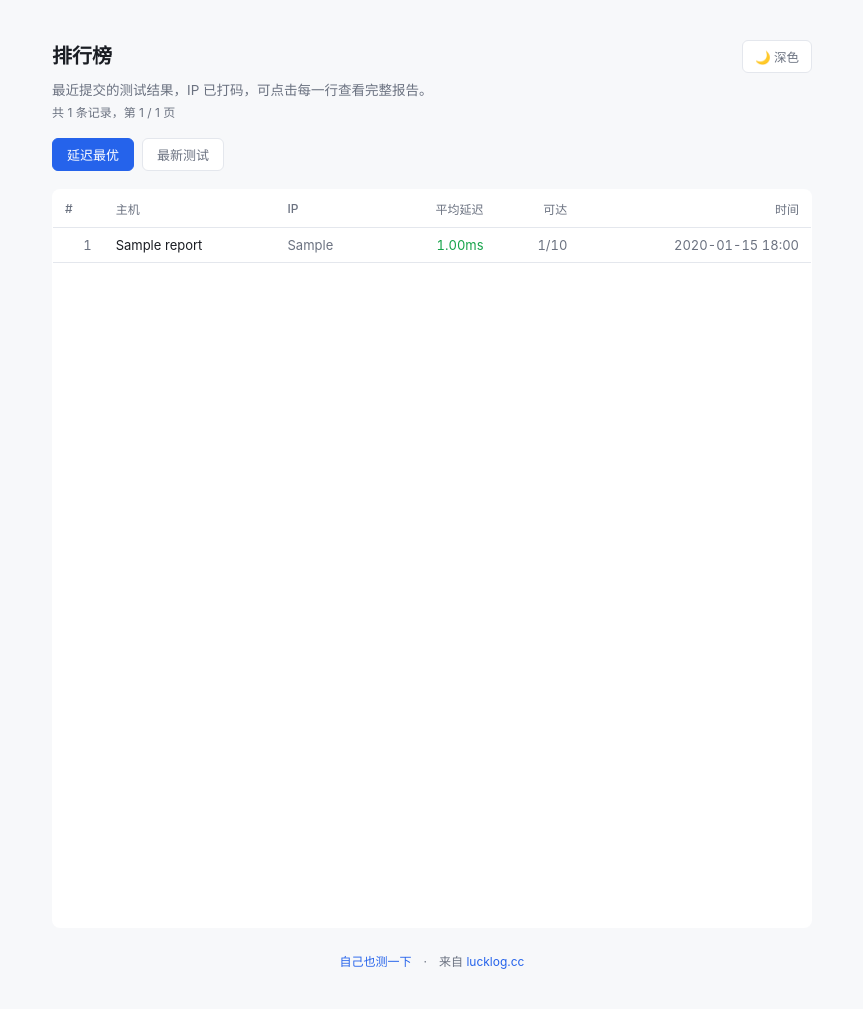
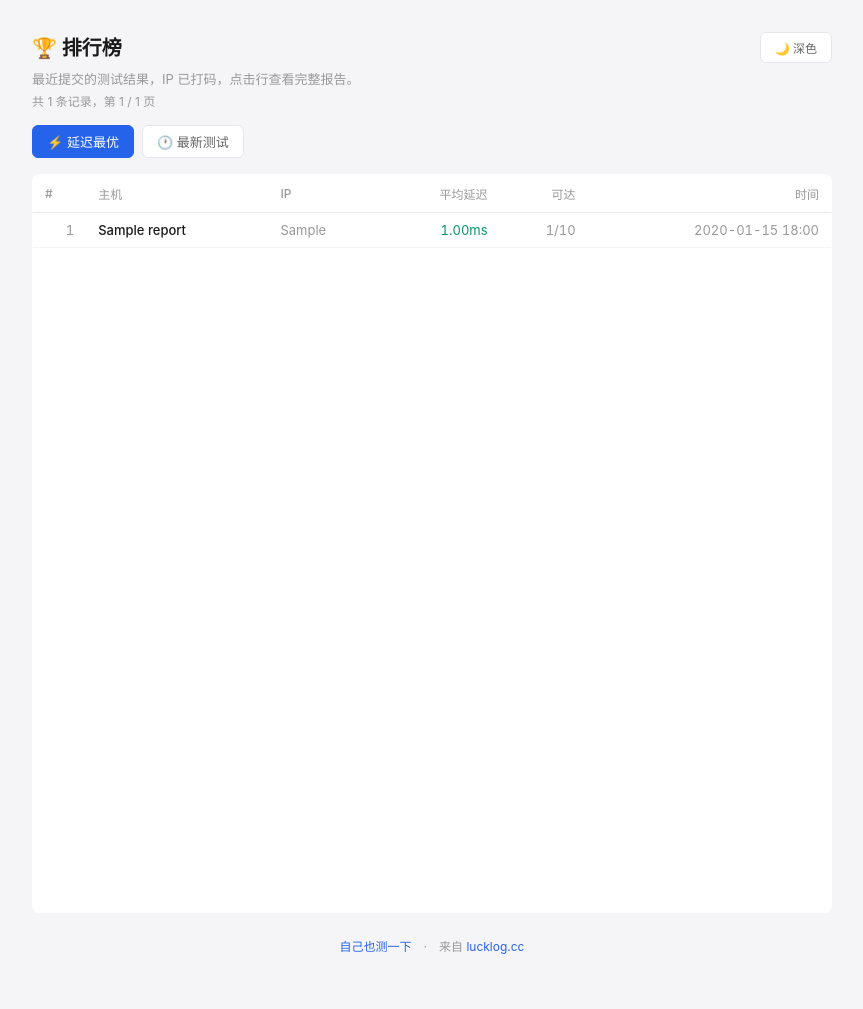
Before and after one commit to se-tang/TCPbench, a FastAPI app: page /leaderboard in a window 1280 px wide. Shown: the whole page, without its empty margins (208-1071 px from the left). After the commit the page ends 954 px from the top, so only its background shows below. Run offline with FastAPI, Linux system fonts and the light colour scheme; tables that the repository leaves empty hold one stand-in row (values such as "Sample post").

Commit message:
update leaderboard style to match report page

```diff
--- a/backend/templates/leaderboard.html
+++ b/backend/templates/leaderboard.html
@@ -4,87 +4,64 @@
 <meta charset="UTF-8">
 <title>排行榜 · TCP Bench</title>
 <link rel="icon" type="image/svg+xml" href="/static/favicon.svg">
-<meta name="viewport" content="width=device-width, initial-scale=1">
-<script>
-// 尽早读取主题偏好并设置，避免切到深色前先闪一下浅色
-(function(){
-  try {
-    var t = localStorage.getItem('tcpbench-theme');
-    if (t === 'dark') document.documentElement.setAttribute('data-theme', 'dark');
-  } catch (e) {}
-})();
-</script>
+<meta name="viewport" content="width=device-width,initial-scale=1">
 <style>
-  :root {
-    --bg: #f7f8fa; --card: #fff; --border: #e4e7ed;
-    --text: #1a1d23; --dim: #6b7280; --accent: #2563eb;
-    --green: #16a34a; --orange: #ea580c; --red: #dc2626;
-    --row-hover: #f5f6f8;
-  }
-  html[data-theme="dark"] {
-    --bg: #0d1117; --card: #161b22; --border: #30363d;
-    --text: #c9d1d9; --dim: #8b949e; --accent: #58a6ff;
-    --green: #3fb950; --orange: #d29922; --red: #f85149;
-    --row-hover: #1c2128;
-  }
-  * { box-sizing: border-box; }
-  body {
-    margin: 0; padding: 40px 16px; background: var(--bg); color: var(--text);
-    font-family: -apple-system, BlinkMacSystemFont, "Segoe UI", "PingFang SC", "Microsoft YaHei", sans-serif;
-    transition: background .15s, color .15s;
-  }
-  .wrap { max-width: 760px; margin: 0 auto; }
-  .top { display: flex; justify-content: space-between; align-items: flex-start; flex-wrap: wrap; gap: 10px; margin-bottom: 6px; }
-  h1 { font-size: 20px; margin: 0; }
-  .theme-btn {
-    background: var(--card); border: 1px solid var(--border); color: var(--dim);
-    border-radius: 6px; padding: 6px 12px; font-size: 12.5px; cursor: pointer;
-  }
-  .theme-btn:active { opacity: .7; }
-  p.sub { color: var(--dim); margin: 6px 0 4px; font-size: 13.5px; }
-  p.count { color: var(--dim); margin: 0 0 18px; font-size: 12px; }
-  .tabs { display: flex; gap: 8px; margin-bottom: 18px; }
-  .tab {
-    font-size: 13px; padding: 6px 14px; border-radius: 6px; text-decoration: none;
-    color: var(--dim); background: var(--card); border: 1px solid var(--border);
-  }
-  .tab.active { color: #fff; background: var(--accent); border-color: var(--accent); }
-  table { width: 100%; border-collapse: collapse; background: var(--card); border: 1px solid var(--border); border-radius: 8px; overflow: hidden; font-size: 13px; }
-  th { text-align: left; color: var(--dim); font-weight: 500; padding: 10px 12px; border-bottom: 1px solid var(--border); font-size: 12px; white-space: nowrap; }
-  td { padding: 9px 12px; border-bottom: 1px solid var(--border); white-space: nowrap; }
-  tr:last-child td { border-bottom: none; }
-  tr:hover td { background: var(--row-hover); }
-  tr.filler td { border-bottom-color: transparent; color: transparent; user-select: none; pointer-events: none; }
-  a.row-link { color: var(--text); text-decoration: none; }
-  a.row-link:hover { color: var(--accent); }
-  .num { text-align: right; font-variant-numeric: tabular-nums; }
-  .green { color: var(--green); } .orange { color: var(--orange); } .red { color: var(--red); } .gray { color: var(--dim); }
-  .empty { color: var(--dim); text-align: center; padding: 40px 0; }
-  html { scroll-behavior: smooth; }
-  .pager { display: flex; justify-content: center; align-items: center; gap: 4px; margin-top: 20px; flex-wrap: wrap; scroll-margin-top: 24px; }
-  .pager a, .pager span {
-    min-width: 30px; text-align: center; padding: 5px 8px; border-radius: 6px; font-size: 12.5px;
-    text-decoration: none; color: var(--dim); border: 1px solid var(--border); background: var(--card);
-  }
-  .pager a:hover { color: var(--accent); }
-  .pager .current { color: #fff; background: var(--accent); border-color: var(--accent); }
-  .pager .ellipsis { border: none; background: none; }
-  .footer { margin-top: 24px; color: var(--dim); font-size: 12px; text-align: center; }
-  .footer a { color: var(--accent); text-decoration: none; }
+*,*::before,*::after{box-sizing:border-box;margin:0;padding:0}
+body{font-family:-apple-system,BlinkMacSystemFont,"Segoe UI",Roboto,"PingFang SC",sans-serif;background:#f5f5f7;color:#1a1a1a;padding:32px 16px;min-height:100vh}
+.wrap{max-width:800px;margin:0 auto}
+.top{display:flex;justify-content:space-between;align-items:flex-start;flex-wrap:wrap;gap:10px;margin-bottom:6px}
+.top h1{font-size:20px;font-weight:700;margin:0}
+.theme-btn{font-family:inherit;font-size:12px;font-weight:500;padding:6px 14px;border-radius:6px;border:1px solid #e5e7eb;background:#fff;color:#666;cursor:pointer}
+.theme-btn:active{opacity:.7}
+p.sub{color:#999;margin:6px 0 4px;font-size:13px}
+p.count{color:#999;margin:0 0 16px;font-size:12px}
+.tabs{display:flex;gap:8px;margin-bottom:16px}
+.tab{font-size:13px;padding:6px 14px;border-radius:6px;text-decoration:none;color:#666;background:#fff;border:1px solid #e5e7eb}
+.tab.active{color:#fff;background:#2563eb;border-color:#2563eb}
+table{width:100%;border-collapse:collapse;background:#fff;border:1px solid #e5e7eb;border-radius:8px;overflow:hidden;font-size:13px}
+th{text-align:left;color:#999;font-weight:500;padding:10px 12px;border-bottom:1px solid #e5e7eb;font-size:12px;white-space:nowrap}
+td{padding:9px 12px;border-bottom:1px solid #f3f4f6;white-space:nowrap}
+tr:last-child td{border-bottom:none}
+tr:hover td{background:#fafbfc}
+tr.filler td{border-bottom-color:transparent;color:transparent;user-select:none}
+a.row-link{color:#1a1a1a;text-decoration:none;font-weight:500}
+a.row-link:hover{color:#2563eb}
+.num{text-align:right;font-variant-numeric:tabular-nums}
+.green{color:#059669}.orange{color:#d97706}.red{color:#dc2626}.gray{color:#999}
+.empty{color:#999;text-align:center;padding:40px 0}
+.pager{display:flex;justify-content:center;align-items:center;gap:4px;margin-top:20px;flex-wrap:wrap}
+.pager a,.pager span{min-width:30px;text-align:center;padding:5px 8px;border-radius:6px;font-size:12.5px;text-decoration:none;color:#666;border:1px solid #e5e7eb;background:#fff}
+.pager a:hover{color:#2563eb}
+.pager .current{color:#fff;background:#2563eb;border-color:#2563eb}
+.pager .ellipsis{border:none;background:none}
+.footer{margin-top:24px;color:#999;font-size:12px;text-align:center}
+.footer a{color:#2563eb;text-decoration:none}
+html[data-theme="dark"]{background:#0d1117;color:#c9d1d9}
+html[data-theme="dark"] .theme-btn{background:#161b22;border-color:#30363d;color:#8b949e}
+html[data-theme="dark"] .tab{background:#161b22;border-color:#30363d;color:#8b949e}
+html[data-theme="dark"] .tab.active{background:#2563eb;color:#fff}
+html[data-theme="dark"] table{background:#161b22;border-color:#30363d}
+html[data-theme="dark"] th{color:#8b949e;border-color:#30363d}
+html[data-theme="dark"] td{border-color:#21262d}
+html[data-theme="dark"] tr:hover td{background:#1c2128}
+html[data-theme="dark"] a.row-link{color:#c9d1d9}
+html[data-theme="dark"] a.row-link:hover{color:#58a6ff}
+html[data-theme="dark"] .pager a,.pager span{background:#161b22;border-color:#30363d;color:#8b949e}
+html[data-theme="dark"] .pager .current{background:#2563eb;color:#fff}
 </style>
 </head>
 <body>
 <div class="wrap">
   <div class="top">
-    <h1>排行榜</h1>
+    <h1>🏆 排行榜</h1>
     <button class="theme-btn" id="themeBtn">🌙 深色</button>
   </div>
-  <p class="sub">最近提交的测试结果，IP 已打码，可点击每一行查看完整报告。</p>
+  <p class="sub">最近提交的测试结果，IP 已打码，点击行查看完整报告。</p>
   <p class="count">共 {{ total_count }} 条记录，第 {{ page }} / {{ total_pages }} 页</p>
 
   <div class="tabs">
-    <a class="tab {{ 'active' if sort == 'latency' else '' }}" href="/leaderboard?sort=latency">延迟最优</a>
-    <a class="tab {{ 'active' if sort == 'time' else '' }}" href="/leaderboard?sort=time">最新测试</a>
+    <a class="tab {{ 'active' if sort == 'latency' else '' }}" href="/leaderboard?sort=latency">⚡ 延迟最优</a>
+    <a class="tab {{ 'active' if sort == 'time' else '' }}" href="/leaderboard?sort=time">🕐 最新测试</a>
   </div>
 
   {% if items %}
@@ -102,12 +79,12 @@
     <tbody>
       {% for it in items %}
       <tr>
-        <td class="num" style="color:var(--dim)">{{ it.rank }}</td>
+        <td class="num" style="color:#999">{{ it.rank }}</td>
         <td><a class="row-link" href="/r/{{ it.id }}">{{ it.hostname }}</a></td>
-        <td style="color:var(--dim)">{{ it.ip_masked }}</td>
+        <td style="color:#999">{{ it.ip_masked }}</td>
         <td class="num {{ it.cls }}">{{ "%.2f"|format(it.avg_all) + "ms" if it.avg_all is not none else "—" }}</td>
-        <td class="num" style="color:var(--dim)">{{ it.reachable }}/{{ it.total }}</td>
-        <td class="num" style="color:var(--dim)">{{ it.submitted_at_str }}</td>
+        <td class="num" style="color:#999">{{ it.reachable }}/{{ it.total }}</td>
+        <td class="num" style="color:#999">{{ it.submitted_at_str }}</td>
       </tr>
       {% endfor %}
       {% set filler_count = 20 - items|length %}
@@ -140,6 +117,7 @@
     <a href="/">自己也测一下</a>　·　来自 <a href="https://lucklog.cc" target="_blank">lucklog.cc</a>
   </div>
 </div>
+
 <script>
 (function () {
   var btn = document.getElementById('themeBtn');
```
